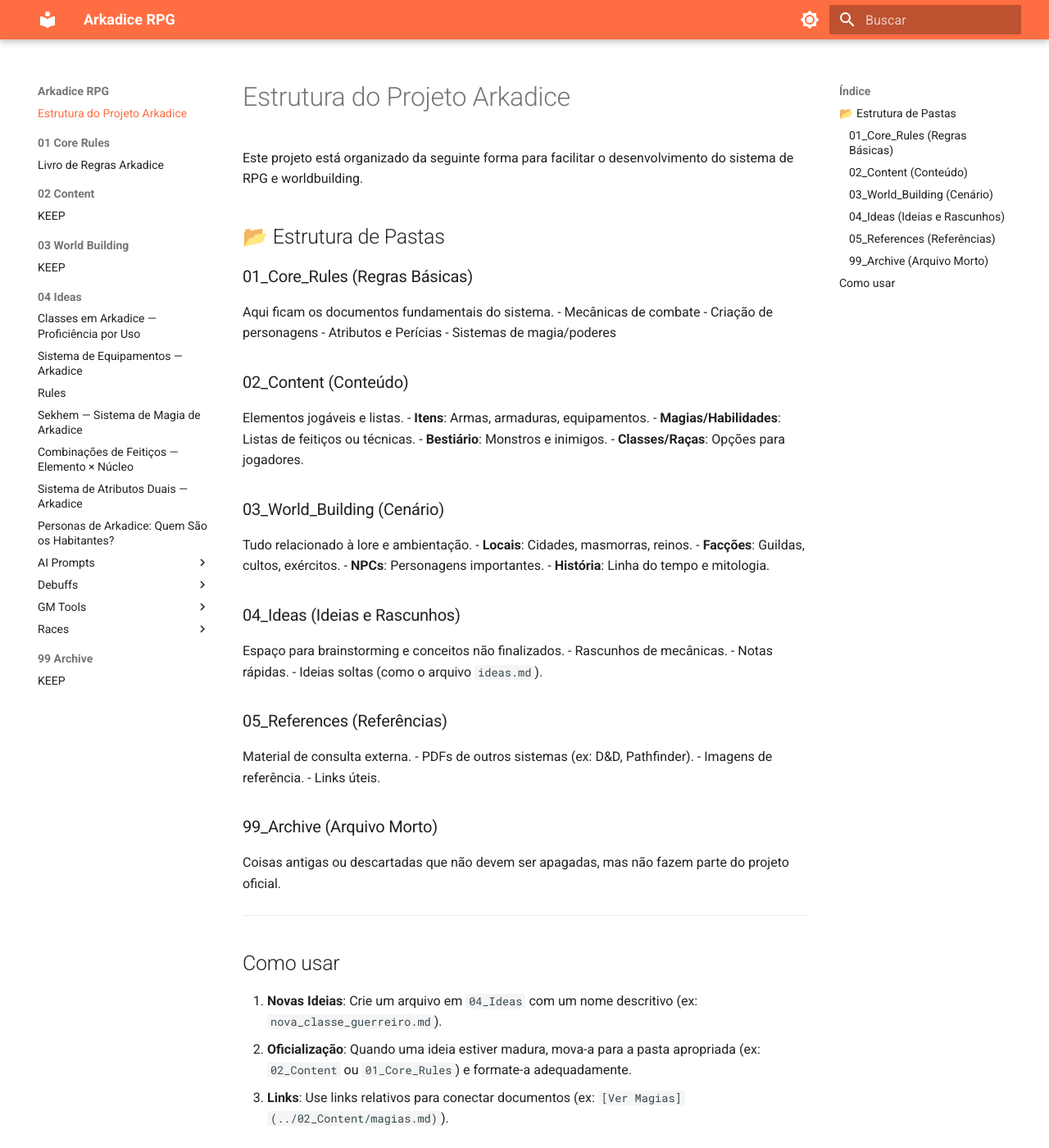
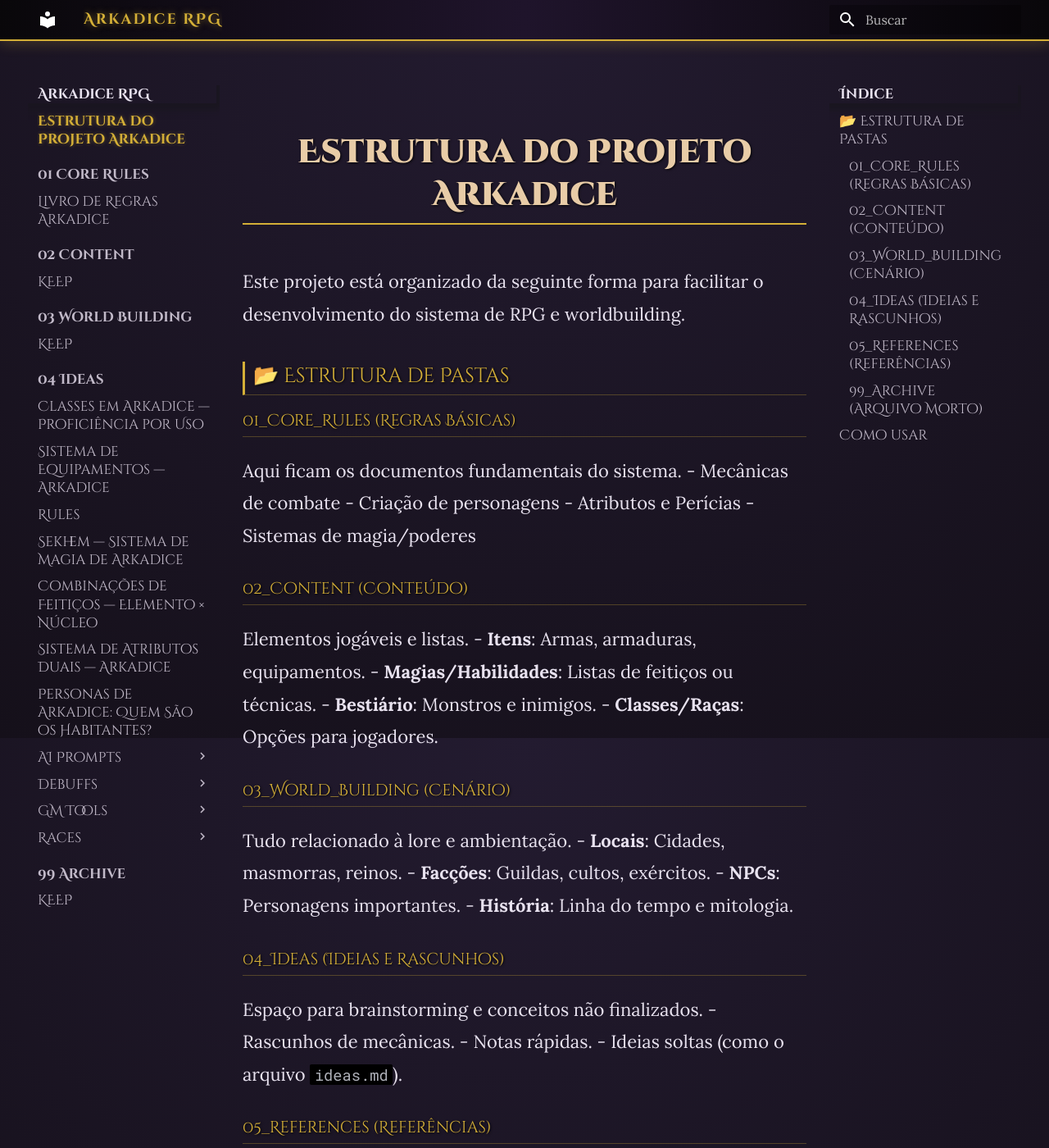
Before and after one commit to Adrian-ESoftware/Arkadice_Rules, an MkDocs documentation site: the page built from docs/index.md, in a window 1280 px wide and 1400 px high. Shown: the whole window at 82% size. Built offline with MkDocs 1.6.1 and Material for MkDocs 9.7.7, drawn with Linux system fonts in a browser that asks for light colours.

Commit message:
feat: implement custom medieval dark theme by configuring the MkDocs palette and adding extensive custom CSS.

```diff
--- /dev/null
+++ b/docs/stylesheets/extra.css
@@ -0,0 +1,182 @@
+@import url('https://fonts.googleapis.com/css2?family=Cinzel+Decorative:wght@400;700;900&family=Lora:ital,wght@0,400;0,500;0,600;0,700;1,400&display=swap');
+
+:root {
+    /* Magical Fonts */
+    --md-text-font: "Lora", serif;
+    /* Changed back to Lora for better reading contrast */
+    --md-typeset-font: "Cinzel Decorative", serif;
+
+    /* Primary Colors overridden to deep medieval tones */
+    --md-primary-fg-color: #0c0910 !important;
+    --md-accent-fg-color: #d4af37 !important;
+    /* Gold */
+}
+
+/* Base styling for Slate (Dark Mode) */
+[data-md-color-scheme="slate"] {
+    --md-code-bg-color: #000000;
+    --md-default-bg-color: #1a1620;
+    /* Lighter background so text pops */
+    --md-default-fg-color: #e8e2ef;
+    /* Much brighter text */
+    --md-default-fg-color--light: #c2bac9;
+    --md-default-fg-color--lighter: #9e95a8;
+}
+
+/* Background texture for the whole site */
+body {
+    background-color: #1a1620;
+    background-image: radial-gradient(circle at top center, #231b30 0%, #15101a 100%);
+    background-attachment: fixed;
+}
+
+/* Header (Top Bar) Styling */
+.md-header {
+    background: linear-gradient(to right, #09070a, #1f142b 50%, #09070a) !important;
+    border-bottom: 2px solid #d4af37;
+    box-shadow: 0 4px 15px rgba(212, 175, 55, 0.2);
+}
+
+.md-header__title {
+    font-family: var(--md-typeset-font) !important;
+    font-weight: 700;
+    text-shadow: 0 0 8px rgba(212, 175, 55, 0.5);
+    letter-spacing: 2px;
+    color: #d4af37 !important;
+}
+
+/* Sidebar (Navigation) */
+.md-nav {
+    font-family: "Cinzel Decorative", serif;
+    color: #c2bac9;
+    /* Brighter inactive links */
+    font-size: 0.85rem;
+}
+
+.md-nav__link--active {
+    color: #d4af37 !important;
+    text-shadow: 0 0 5px rgba(212, 175, 55, 0.4);
+    font-weight: bold;
+}
+
+.md-nav__title {
+    color: #e8e2ef !important;
+    /* Fix white box issue */
+    background: transparent !important;
+    /* Fix white box issue */
+    font-weight: bold;
+}
+
+/* Content Headings (H1, H2, etc.) */
+.md-typeset h1,
+.md-typeset h2,
+.md-typeset h3,
+.md-typeset h4 {
+    font-family: var(--md-typeset-font) !important;
+    color: #d4af37 !important;
+    text-shadow: 1px 1px 3px rgba(0, 0, 0, 0.9);
+    border-bottom: 1px solid rgba(212, 175, 55, 0.3);
+    padding-bottom: 0.2em;
+    margin-top: 1.5em;
+    background: transparent !important;
+    /* Remove white box */
+}
+
+.md-typeset h1 {
+    font-weight: 900;
+    font-size: 2.5em;
+    text-align: center;
+    border-bottom: 2px solid #d4af37;
+    color: #e8cca7 !important;
+    /* Brighter gold for main title */
+}
+
+.md-typeset h2 {
+    border-left: 3px solid #d4af37;
+    padding-left: 10px;
+}
+
+/* Main Text Adjustments */
+.md-typeset p,
+.md-typeset li {
+    font-size: 1.1rem;
+    line-height: 1.8;
+    /* More spacing */
+    color: #e8e2ef;
+    /* Forced to very bright grey/white */
+    font-weight: 400;
+}
+
+/* Custom Scrollbar for medieval feel */
+::-webkit-scrollbar {
+    width: 10px;
+}
+
+::-webkit-scrollbar-track {
+    background: #0c0910;
+}
+
+::-webkit-scrollbar-thumb {
+    background: #5c4e2e;
+    border-radius: 5px;
+}
+
+::-webkit-scrollbar-thumb:hover {
+    background: #d4af37;
+}
+
+/* Statblocks and Tables */
+.md-typeset table {
+    background-color: #15101a;
+    border: 1px solid #d4af37;
+    border-radius: 4px;
+    box-shadow: 0 5px 15px rgba(0, 0, 0, 0.6);
+    width: 100%;
+}
+
+.md-typeset table th {
+    background-color: #231b30;
+    color: #d4af37;
+    font-family: var(--md-typeset-font);
+    font-size: 1.1em;
+    text-transform: uppercase;
+    border-bottom: 2px solid #d4af37;
+}
+
+.md-typeset table tr:nth-child(even) {
+    background-color: rgba(212, 175, 55, 0.03);
+}
+
+.md-typeset table td {
+    border-bottom: 1px solid rgba(212, 175, 55, 0.1);
+    color: #e8e2ef;
+}
+
+/* Links */
+.md-typeset a {
+    color: #e5c158;
+    /* Brighter default link */
+    transition: all 0.3s ease;
+    font-weight: 600;
+}
+
+.md-typeset a:hover {
+    color: #fff2b2;
+    text-shadow: 0 0 8px rgba(241, 196, 15, 0.6);
+}
+
+/* Admonitions (Blocks of text for rules) */
+.md-typeset .admonition,
+.md-typeset details {
+    border-radius: 4px;
+    border-left: 4px solid #d4af37;
+    background: rgba(212, 175, 55, 0.05);
+    box-shadow: inset 0 0 20px rgba(0, 0, 0, 0.5);
+    color: #e8e2ef;
+}
+
+.md-typeset .admonition-title {
+    font-family: var(--md-typeset-font);
+    color: #e8cca7 !important;
+    background-color: rgba(212, 175, 55, 0.1) !important;
+}
--- a/mkdocs.yml
+++ b/mkdocs.yml
@@ -9,20 +9,9 @@ theme:
   name: material
   language: pt-BR
   palette:
-    # Palette toggle for light mode
-    - scheme: default
-      primary: deep orange
-      accent: deep orange
-      toggle:
-        icon: material/brightness-7
-        name: Mudar para modo Escuro
-    # Palette toggle for dark mode
-    - scheme: slate
-      primary: deep orange
-      accent: deep orange
-      toggle:
-        icon: material/brightness-4
-        name: Mudar para modo Claro
+    scheme: slate
+    primary: black
+    accent: amber
   features:
     - navigation.indexes
     - navigation.sections
@@ -32,6 +21,9 @@ theme:
     - content.code.copy
     - content.code.annotate
 
+extra_css:
+  - stylesheets/extra.css
+
 markdown_extensions:
   - admonition
   - pymdownx.details
```
